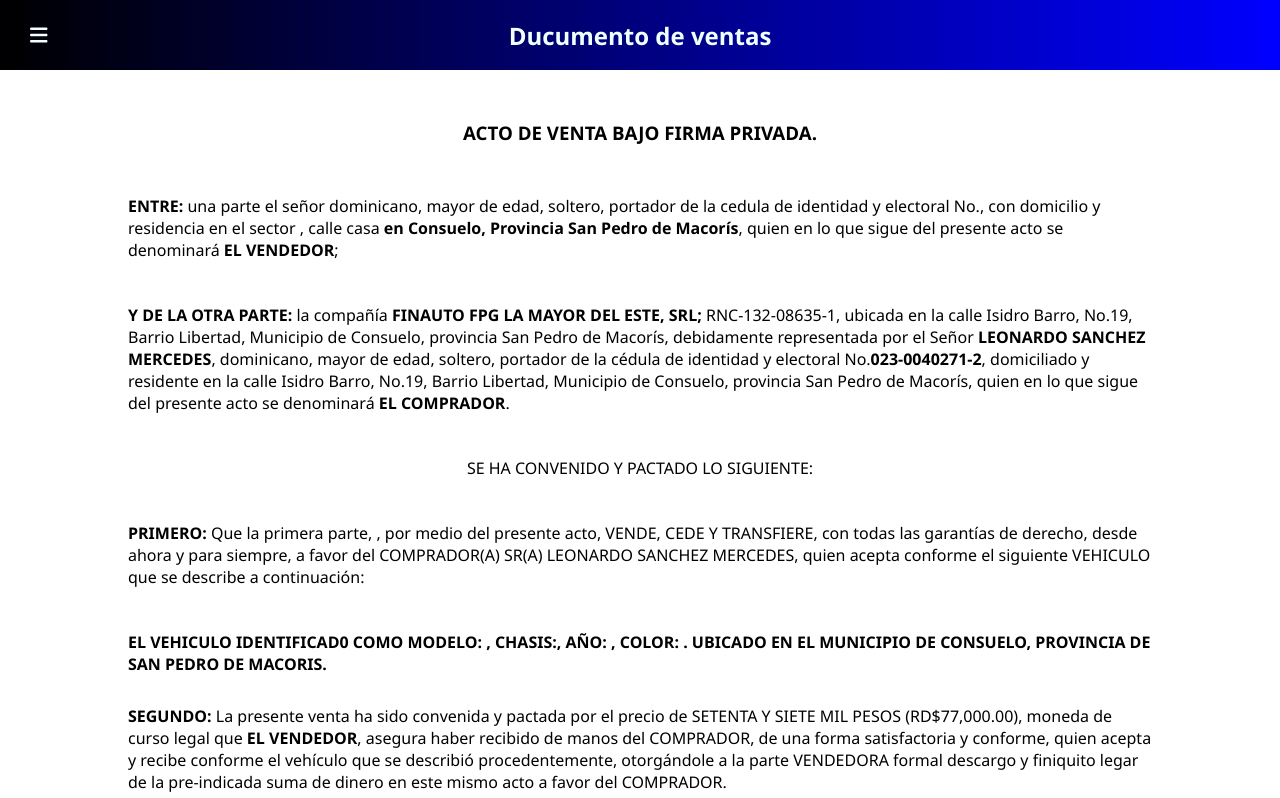
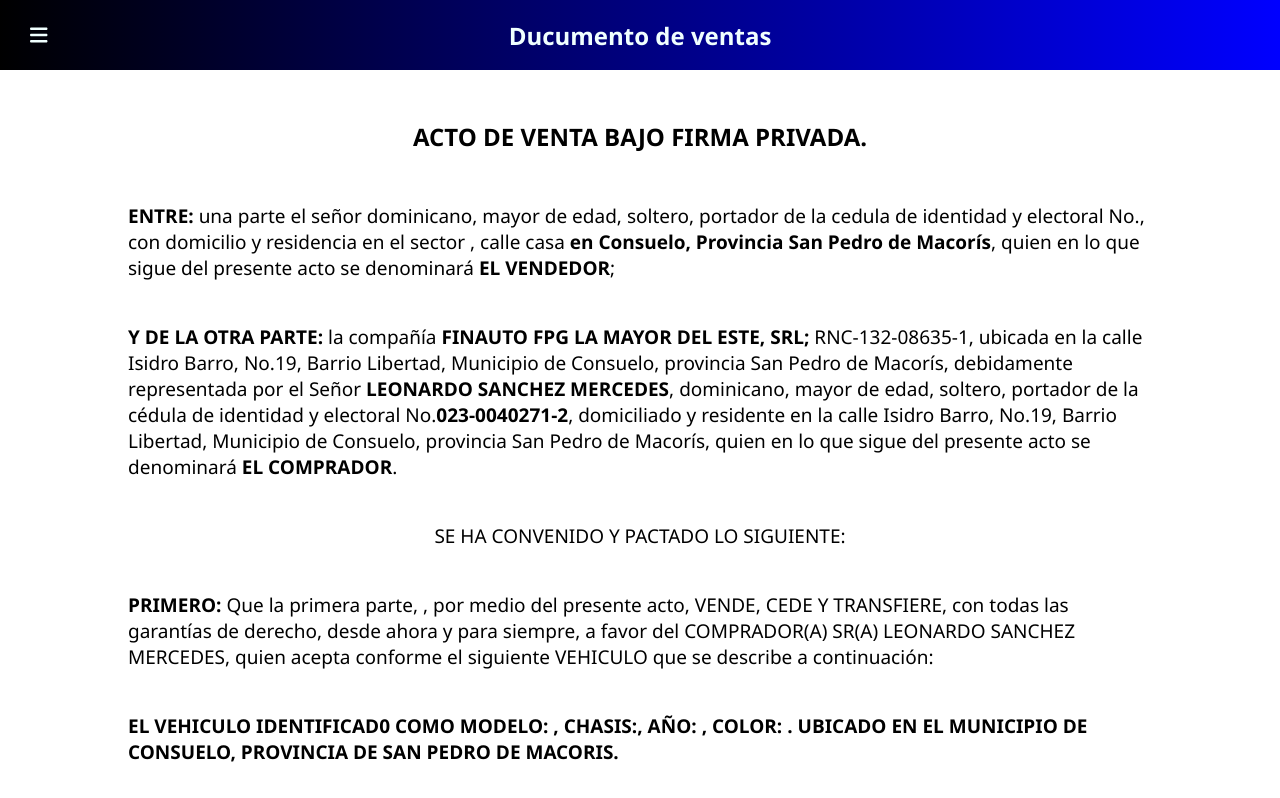
Before and after one commit to rokola18/Delear-App, a React (Create React App) app: page /despacho in a window 1280 px wide. Shown: the top 798 px of the page. Built offline with nearby package versions, Linux system fonts and the light colour scheme.

Commit message:
de nuevo

```diff
--- a/src/frontent/componentes/body.js
+++ b/src/frontent/componentes/body.js
@@ -31,7 +31,7 @@
 
             <section className='primera'>
 
-            <h3 className='titulo-2 acto'> ACTO DE VENTA BAJO FIRMA PRIVADA.</h3>
+            <h1 className='titulo-2 acto'> ACTO DE VENTA BAJO FIRMA PRIVADA.</h1>
             <p className='venta'>
                <span>ENTRE:</span> una parte el señor <span>{texts.vendedor}</span> dominicano, mayor de edad, soltero, portador de la cedula de identidad y
                electoral No.<span>{texts.cedula}</span>, con domicilio y residencia en el sector <span className='nada'>{texts.sector}</span>, calle <span>{texts.calle}</span> casa <span>{texts.casa}</span> <span>{texts.municipioProvincia}</span>, quien en lo que sigue del presente acto se denominará <span>EL VENDEDOR</span>;
--- a/src/frontent/css/body.css
+++ b/src/frontent/css/body.css
@@ -75,6 +75,11 @@
     font-weight: 500;
 }
 
+.venta{
+    font-size: 19px;
+}
+
+
 @media print {
     label, .dinamico {
       display: none;
@@ -83,6 +88,10 @@
     .papa{
         margin-top: 70px;
     }
+
+    .venta{
+        font-size: 20px;
+    }
   }
 
 .venta{
--- a/src/frontent/rutas-componentes/actoVenta.js
+++ b/src/frontent/rutas-componentes/actoVenta.js
@@ -6,7 +6,7 @@
             <div className='papa top '>
             <section className='primera bajar'>
 
-               <h3 className='titulo-2 acto'> ACTO DE VENTA BAJO FIRMA PRIVADA.</h3>
+               <h1 className='titulo-2 acto'> ACTO DE VENTA BAJO FIRMA PRIVADA.</h1>
                <p className='venta'>
                  <span>ENTRE:</span> una parte el señor <span>{texts.vendedor}</span> dominicano, mayor de edad, soltero, portador de la cedula de identidad y
                  electoral No.<span>{texts.cedula}</span>, con domicilio y residencia en el sector <span className='nada'>{texts.sector}</span>, calle <span>{texts.calle}</span> casa <span>{texts.casa}</span> <span>{texts.municipioProvincia}</span>, quien en lo que sigue del presente acto se denominará <span>EL COMPRADOR</span>;
```
